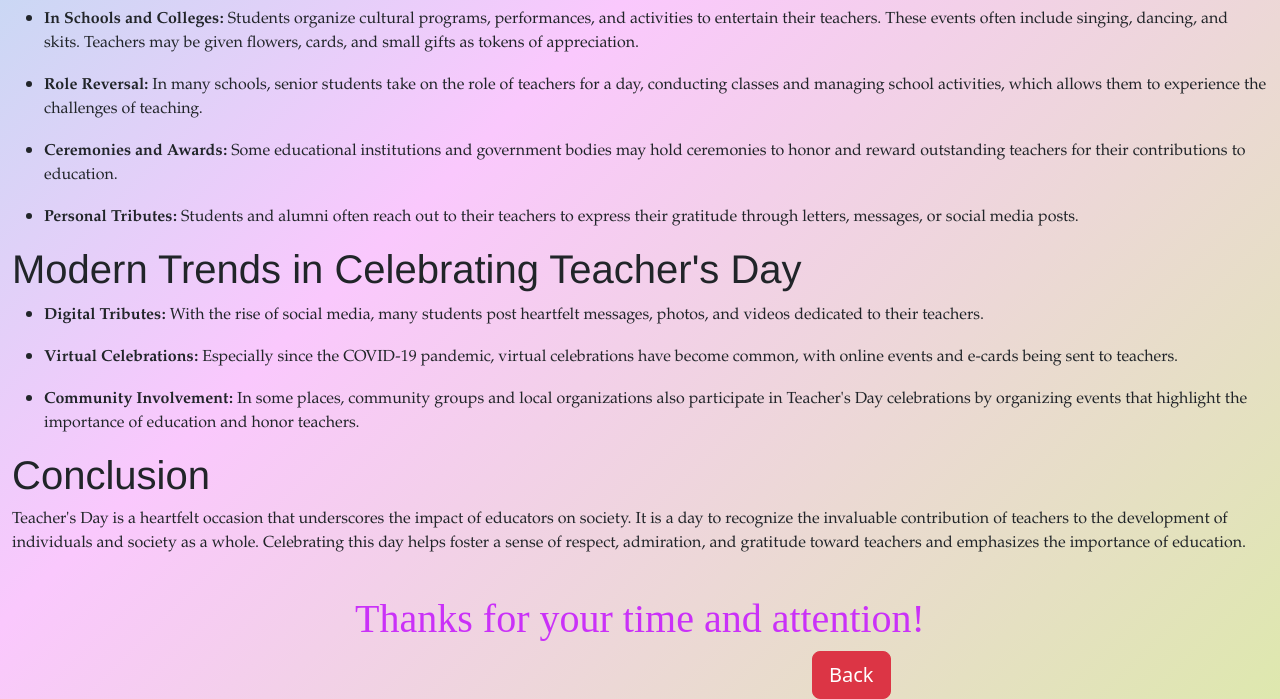
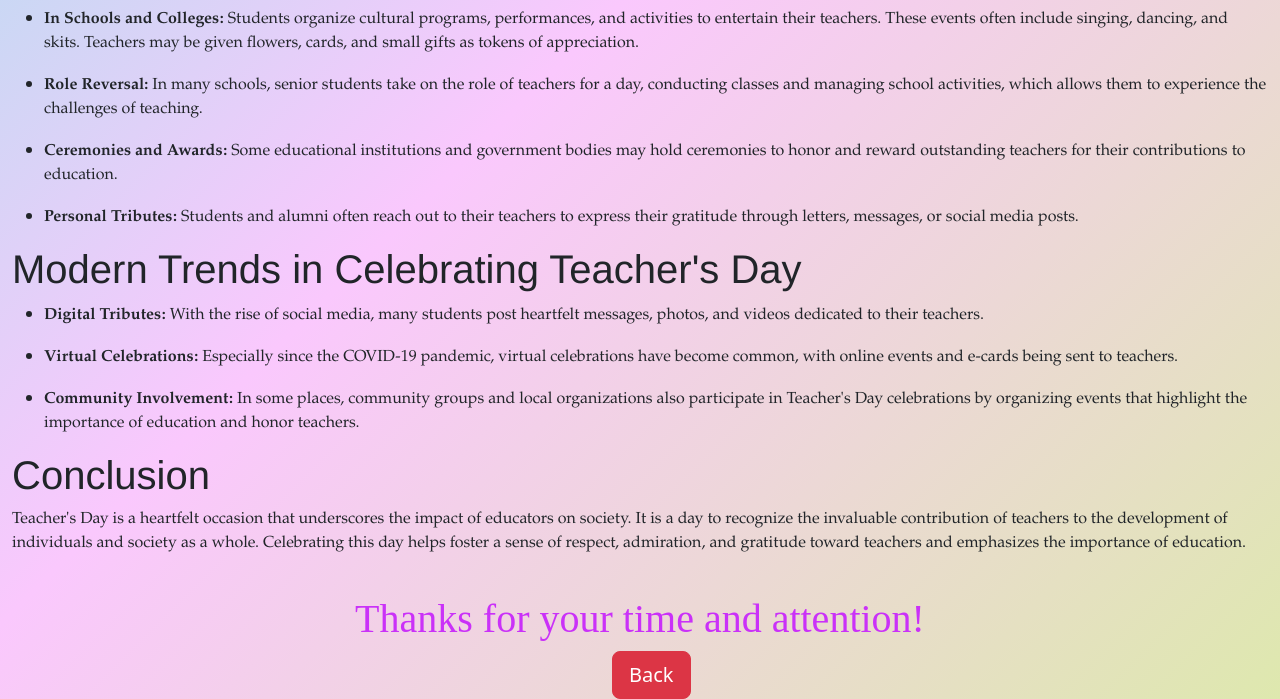
Before and after one commit to INAPAKRUTHIKASRILALITHACHANDANA/teachersday4, a plain HTML site: page index.html in a window 1280 px wide. Shown: the part 730-1429 px from the top of the page. Drawn offline with nearby package versions, Linux system fonts and the light colour scheme.

Commit message:
Update index.html

```diff
--- a/index.html
+++ b/index.html
@@ -59,7 +59,7 @@
     <br>
     <div>
         <h1 style="color:rgb(202, 49, 248); text-align: center; font-family: Monotype Corsiva;">Thanks for your time and attention!</h1>
-        <a href="https://inapakruthikasrilalithachandana.github.io/teachersday/" target="_blank"><button class="btn btn-danger btn-lg" style="text-align: center; margin-left: 800px;">Back</button></a>
+        <a href="https://inapakruthikasrilalithachandana.github.io/teachersday/" target="_blank"><button class="btn btn-danger btn-lg" style="text-align: center; margin-left: 600px;">Back</button></a>
     </div>
     <script src="jquery.js"></script>
     <script src="bootstrap.bundle.js"></script>
```
